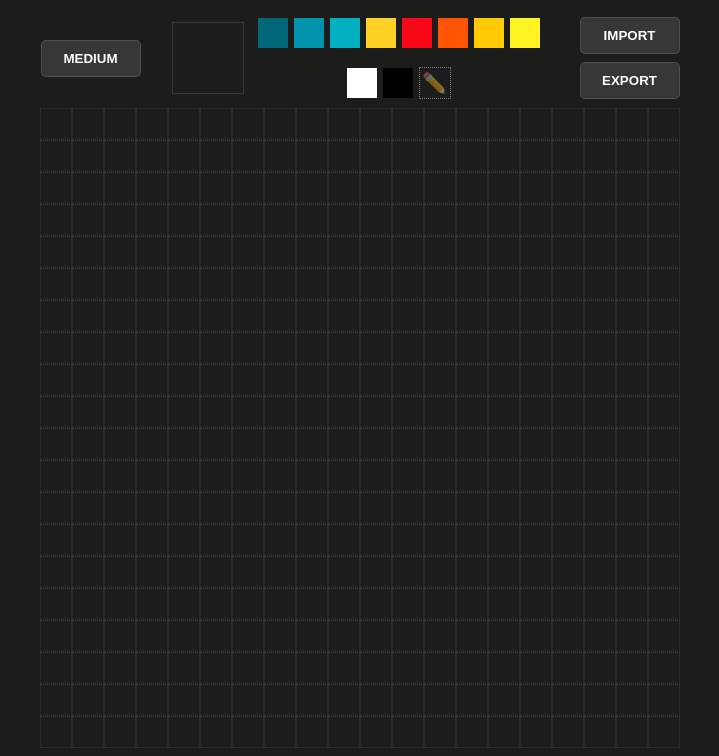
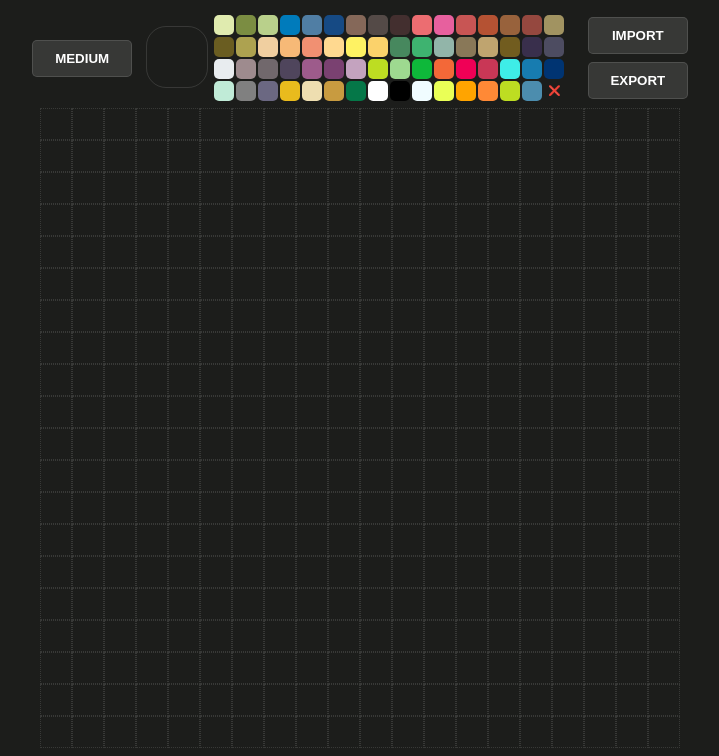
Before and after one commit to Cheng-DX/pixel-box, a Vue app: page / in a window 1280 px wide. Shown: the top 756 px of the page, without its empty margins (280-999 px from the left). Built offline with nearby package versions, Linux system fonts and the light colour scheme.

Commit message:
feat: add colors

```diff
--- a/src/App.vue
+++ b/src/App.vue
@@ -6,8 +6,8 @@ import ColorPicker from './ColorPicker.vue'
 
 const modes = [
   {
-    name: 'max',
-    size: 100
+    name: '50❌50',
+    size: 50
   },
   {
     name: 'huge',
@@ -59,7 +59,7 @@ function clickBox(e: any) {
   const target = e.target as HTMLDivElement
   const row = Number(target.getAttribute('data-row'))
   const col = Number(target.getAttribute('data-col'))
-  if (row && col) {
+  if (row !== undefined && col !== undefined) {
     pixels.value[row][col] = color.value
   }
 }
--- a/src/ColorPicker.vue
+++ b/src/ColorPicker.vue
@@ -1,37 +1,28 @@
 <script setup lang="ts">
+import colors from './assets/colors.json'
+
 defineProps<{
   modelValue: string
 }>()
 defineEmits(['update:modelValue'])
-const colors = [
-  '#006778',
-  '#0093AB',
-  '#00AFC1',
-  '#FFD124',
-  '#F90716',
-  '#FF5403',
-  '#FFCA03',
-  '#FFF323',
-  '#fff',
-  '#000',
-  ''
-]
 </script>
 
 <template>
   <div class="color-picker-root">
-    <div class="box"></div>
+    <div class="current-color">
+      <div class="box"></div>
+      <span class="color-text">{{ modelValue }}</span>
+    </div>
     <div class="select-panel">
       <div
         v-for="color in colors"
         @click="$emit('update:modelValue', color)"
         :style="{
-          backgroundColor: color,
-          border: color === '' ? '1px dotted #ffffff66' : ''
+          backgroundColor: color
         }"
         class="color-box"
       >
-        {{ color === '' ? '✏️' : '' }}
+        {{ color === '' ? '❌' : '' }}
       </div>
     </div>
   </div>
@@ -43,30 +34,46 @@ const colors = [
   flex-direction: row;
   height: 100px;
 }
+.current-color {
+  display: flex;
+  flex-direction: column;
+  align-items: center;
+  justify-content: center;
+}
 .box {
-  height: 70px;
-  width: 70px;
+  height: 60px;
+  width: 60px;
   background-color: v-bind(modelValue);
   border: 1px solid #ffffff1f;
-  margin-block: auto;
+  border-radius: 20px;
+  transition: 0.2s;
+}
+.color-text {
+  color: v-bind(modelValue);
+  font-family: consolas;
+  font-size: 15px;
+  font-weight: bold;
+  margin-top: 2px;
 }
 .select-panel {
   display: flex;
   flex-wrap: wrap;
   flex-direction: row;
-  justify-content: center;
+  justify-content: flex-start;
   align-items: center;
+  align-content: center;
   margin-left: 5px;
-  max-width: 300px;
+  max-width: 360px;
 }
 .color-box {
-  height: 30px;
-  width: 30px;
-  margin: 3px;
-  color: rgba(255, 255, 255, 0.456);
-  font-size: 20px;
+  height: 20px;
+  width: 20px;
+  margin: 1px;
+  color: #fff;
+  border-radius: 5px;
+  font-size: 10px;
   text-align: center;
-  line-height: 30px;
+  line-height: 20px;
   cursor: pointer;
 }
 </style>
--- /dev/null
+++ b/src/assets/colors.json
@@ -0,0 +1,66 @@
+[
+  "#e0ebaf",
+  "#7b8d42",
+  "#b9d08b",
+  "#007bbb",
+  "#507ea4",
+  "#164a84",
+  "#856859",
+  "#544a47",
+  "#432f2f",
+  "#ec6d71",
+  "#e7609e",
+  "#c85554",
+  "#b55233",
+  "#98623c",
+  "#95483f",
+  "#a19361",
+  "#6a5d21",
+  "#ada250",
+  "#f0cfa0",
+  "#f7b977",
+  "#f19072",
+  "#ffd990",
+  "#fef263",
+  "#fbd26b",
+  "#47885e",
+  "#3eb370",
+  "#92b5a9",
+  "#897858",
+  "#bfa46f",
+  "#715c1f",
+  "#392f4c",
+  "#4d4c61",
+  "#e8ecef",
+  "#9e8b8e",
+  "#71686c",
+  "#4f455c",
+  "#9d5b8b",
+  "#7a4171",
+  "#c4a3bf",
+  "#bddd22",
+  "#9ed990",
+  "#0eb83a",
+  "#f36838",
+  "#f00056",
+  "#c93756",
+  "#3eede7",
+  "#177cb0",
+  "#003472",
+  "#c0ebd7",
+  "#808080",
+  "#6b6882",
+  "#e9bb1d",
+  "#eedeb0",
+  "#c89b40",
+  "#057748",
+  "#fff",
+  "#000",
+  "#f0fcff",
+  "#eaff56",
+  "#ffa400",
+  "#ff8936",
+  "#bddd22",
+  "#4c8dae",
+  ""
+]
```
